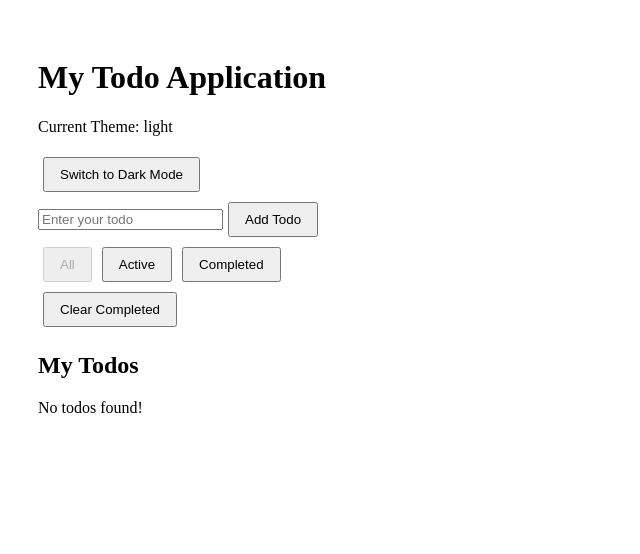
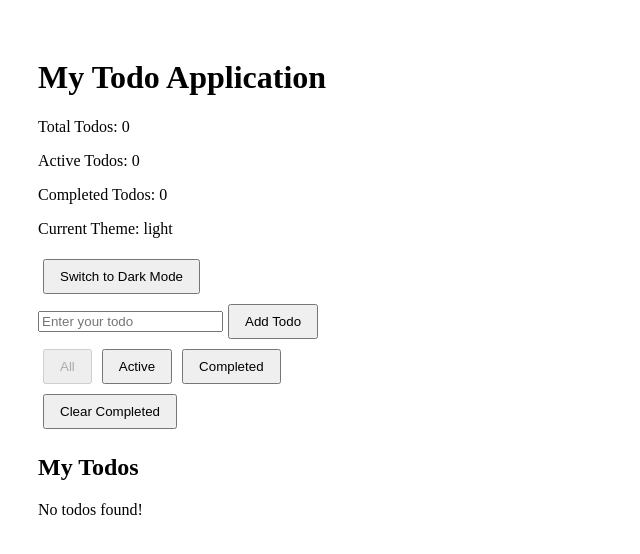
Before and after one commit to darshita2711/lab_10.3_context_api, a React (Vite) app: page / in a window 1280 px wide. Shown: the top 554 px of the page, without its empty margins (0-640 px from the left). Built offline with nearby package versions, Linux system fonts and the light colour scheme.

Commit message:
Add todo counter component

```diff
--- a/src/App.tsx
+++ b/src/App.tsx
@@ -6,6 +6,7 @@ import TodoFilter from './components/TodoFilter'
 import ThemeToggle from './components/ThemeToggle'
 import { ThemeContext } from './context/ThemeContext'
 import ClearCompleted from './components/ClearCompleted'
+import TodoCounter from './components/TodoCounter'
 
 function App() {
   const context = useContext(ThemeContext);
@@ -20,6 +21,8 @@ function App() {
 
     <div className={`app ${theme}`}>
       <h1>My Todo Application</h1>
+
+      <TodoCounter />
       <ThemeToggle />
       <TodoInput />
       <TodoFilter />
--- /dev/null
+++ b/src/components/TodoCounter.tsx
@@ -0,0 +1,33 @@
+
+import { useContext } from "react";
+import { TodoContext } from "../context/TodoContext";
+
+function TodoCounter() {
+  const context = useContext(TodoContext);
+
+  if (!context) {
+    throw new Error("TodoCounter must be inside TodoProvider");
+  }
+
+  const { todos } = context;
+
+  const totalTodos = todos.length;
+
+  const completedTodos = todos.filter(
+    (todo) => todo.completed
+  ).length;
+
+  const activeTodos = todos.filter(
+    (todo) => !todo.completed
+  ).length;
+
+  return (
+    <div>
+      <p>Total Todos: {totalTodos}</p>
+      <p>Active Todos: {activeTodos}</p>
+      <p>Completed Todos: {completedTodos}</p>
+    </div>
+  );
+}
+
+export default TodoCounter;
```
